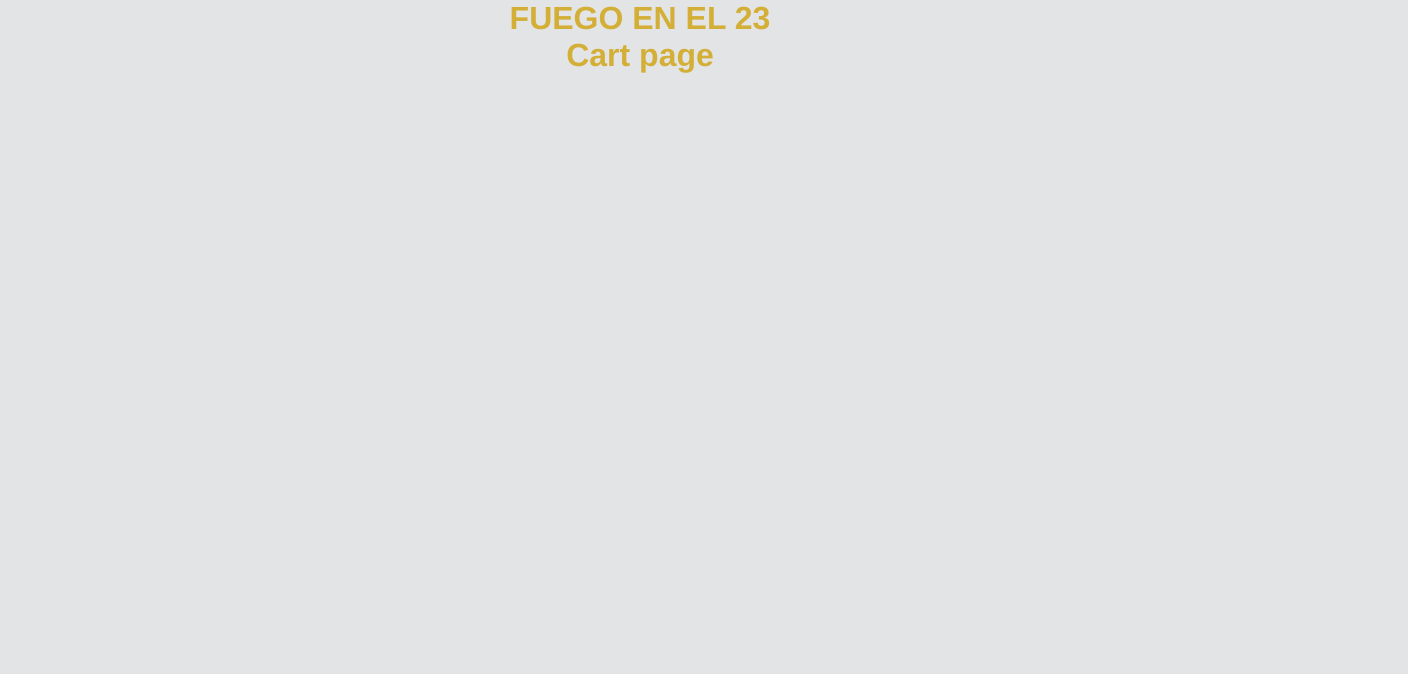
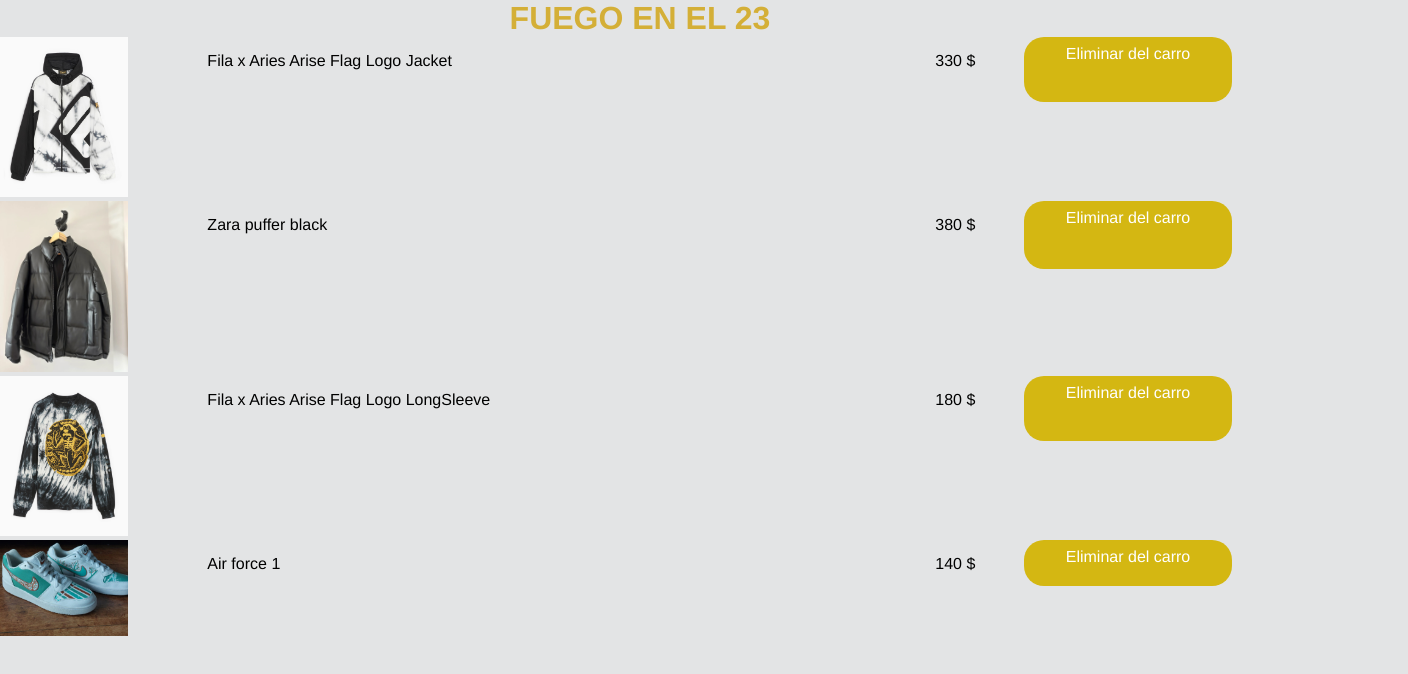
Before and after one commit to jcostagalvez/Comercial_layout, a Vue app: page /#/cart in a window 1280 px wide. Shown: the top 674 px of the page, 1408 px wide, since content can reach past the window. Built offline with nearby package versions, Linux system fonts and the light colour scheme.

Commit message:
cart layout

```diff
--- /dev/null
+++ b/src/components/cart/CartDisplay.vue
@@ -0,0 +1,35 @@
+<template>
+  <div class="container" >
+    <div>
+      <div class="cartLine-container" v-for="product in products" :key="product.id">
+        <CartLine :product="product"/>
+      </div>
+
+    </div>
+  </div>
+</template>
+
+<script>
+import CartLine from './CartLine.vue'
+export default {
+  name: 'CartDisplay',
+  props: {
+    products: {
+      type: Array,
+    },
+  },
+  components: {
+    CartLine,
+  },
+}
+</script>
+
+<style scoped>
+.container{
+  width: 100%;
+  height: 100%;
+}
+.cartLine-container{
+
+}
+</style>
--- /dev/null
+++ b/src/components/cart/CartLine.vue
@@ -0,0 +1,57 @@
+<template>
+  <div class="container" >
+    <div class="container-img">
+      <img :src="product.imageUrl" :alt="product.name">
+    </div>
+    <div class="container-details">
+      <ProductDetail class="ProductDetail" :name="product.name" :price="product.price"/>
+    </div>
+    <div class="container-button">
+      <CartButton class="delete-button" @click="$emit('deleteProduct', product.id)">
+        Eliminar del carro
+      </CartButton>
+    </div>
+  </div>
+</template>
+
+<script>
+import CartButton from './cartButton.vue'
+import ProductDetail from '../producto/DetailProduct.vue'
+export default {
+  name: 'CartLine',
+  props: {
+    product: {
+      type: Object,
+    },
+  },
+  components: {
+    CartButton,
+    ProductDetail
+  },
+}
+</script>
+
+<style scoped>
+.container{
+  width: 100%;
+  height: 100%;
+  display: grid;
+  grid-template-columns: 10% 60% 30%;
+  grid-template-rows: 100%;
+  grid-gap: 5%;
+}
+.container-img img{
+  width:100%
+}
+.container-details{
+
+}
+.ProductDetail{
+  display: flow;
+}
+.delete-button{
+  display: flow;
+  width: 50%;
+  height: 30%;
+}
+</style>
--- /dev/null
+++ b/src/components/cart/cartButton.vue
@@ -0,0 +1,25 @@
+<template>
+  <div class="container" >
+    <slot></slot>
+  </div>
+</template>
+
+<script>
+
+export default {
+  name: 'CartButton',
+}
+</script>
+
+<style scoped>
+.container{
+  width: 100%;
+  height: 100%;
+  border-radius: 20px;
+  padding: 8px;
+  background-color: rgb(212, 183, 18);
+  opacity: 1;
+  color: white;
+  cursor: pointer;
+}
+</style>
--- a/src/components/producto/DetailProduct.vue
+++ b/src/components/producto/DetailProduct.vue
@@ -39,10 +39,13 @@
 .price{
   display: flex;
   flex-direction: column;
-  justify-content: center;
+  justify-content: start;
   align-items: flex-end;
 }
 .name{
-
+  display: flex;
+  flex-direction: column;
+  justify-content: start;
+  align-items: flex-end;
 }
 </style>
--- a/src/views/CartPage.vue
+++ b/src/views/CartPage.vue
@@ -1,12 +1,24 @@
 <template>
   <div class="productCart">
-    <h1> Cart page </h1>
+    <div>
+      <cartPage :products="products"/>
+    </div>
   </div>
 </template>
 
 <script>
+  import cartPage from '../components/cart/CartDisplay.vue'
+  import {products} from '../fake-data.js'
   export default {
     name: 'CartPage',
+    data() {
+      return {
+        products: products
+      }
+    },
+    components: {
+      cartPage,
+    },
   };
 </script>
 
```
